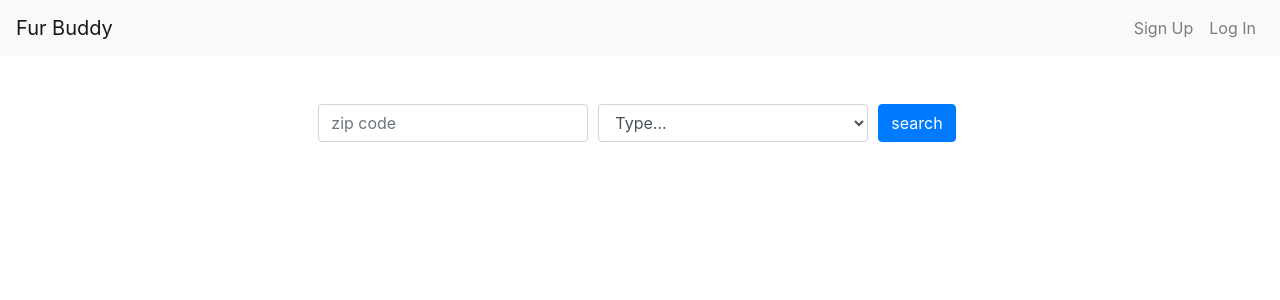
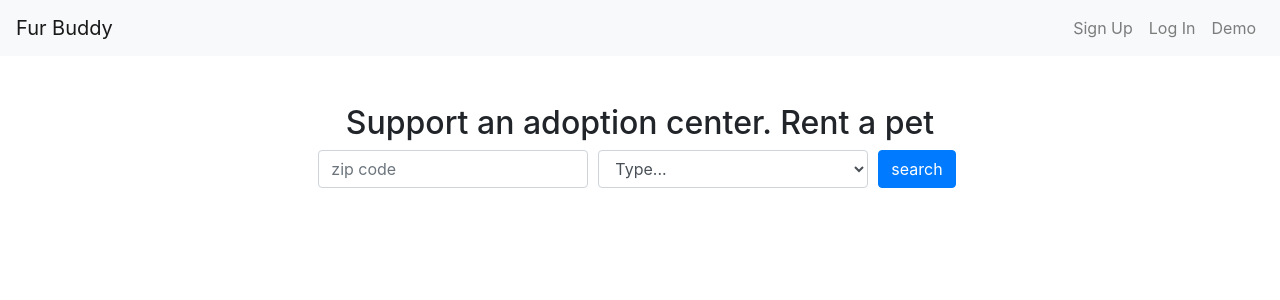
Before and after one commit to davidleecodes/Capstone1, a Flask app: page /pets in a window 1280 px wide. Shown: the top 300 px of the page. Run offline with Flask 2, Linux system fonts and the light colour scheme; data that the repository does not hold is empty; some libraries are stand-ins or nearby versions.

Commit message:
added demo moode and fix styling of images and paw place holder

```diff
--- a/app.py
+++ b/app.py
@@ -112,6 +112,7 @@ def login():
     if form.validate_on_submit():
         renter = Renter.authenticate(form.username.data,
                                      form.password.data)
+        print("RENTER",renter,form.username.data,form.password.data)
 
         if renter:
             do_login(renter)
@@ -121,6 +122,16 @@ def login():
         flash("Invalid credentials.", 'danger')
 
     return render_template('renter/login.html', form=form)
+
+@app.route('/demo', methods=["GET"])
+def demo():
+    """Handle user login."""
+    renter = Renter.authenticate("SAM","sampass")
+    print("RENTER",renter)
+    do_login(renter)
+    flash(f"Hello, {renter.username}!", "success")
+    return redirect(url_for('pets'))
+
 
 
 @app.route('/logout')
--- a/static/pet.js
+++ b/static/pet.js
@@ -17,6 +17,12 @@ function createPet(p) {
   let $pet = $(".pet");
   $pet.data("id", p.id);
   $pet.find(".pet-img").attr("src", photo);
+  if (photo) {
+    $pet.find(".fa-paw").hide();
+  } else {
+    $pet.find(".pet-img").hide();
+  }
+
   $pet.find(".pet-name").text(p.name);
   $pet.find(".pet-breed").text(p.breeds.primary);
   $pet.find(".pet-gender").text(p.gender);
--- a/static/petsList.js
+++ b/static/petsList.js
@@ -6,7 +6,6 @@ start();
 async function start() {
   let type = $("#data").data("type");
   let location = $("#data").data("location");
-  // await petApi.getToken();
   let pets = await petApi.getPets(type, location);
   createPetList(pets);
 }
@@ -21,6 +20,9 @@ function createPetList(pets) {
     $newPet.find(".card-img-top").attr("href", `/pet/${p.id}`);
     $newPet.find(".pet-name").text(p.name);
     $newPet.find(".pet-img").attr("src", photo);
+    if (photo) {
+      $newPet.find(".fa-paw").hide();
+    }
     if (p.distance != null) {
       let distance = Math.round(p.distance * 10) / 10;
       $newPet.find(".distance").text(`${distance} miles away`);
--- a/templates/base.html
+++ b/templates/base.html
@@ -13,7 +13,7 @@
     <script src="https://stackpath.bootstrapcdn.com/bootstrap/4.5.0/js/bootstrap.bundle.min.js"></script>
     <link
       rel="stylesheet"
-      href="https://cdnjs.cloudflare.com/ajax/libs/font-awesome/4.7.0/css/font-awesome.min.css"
+      href="https://cdnjs.cloudflare.com/ajax/libs/font-awesome/5.15.1/css/all.min.css"
     />
     <!-- <script src=" https://cdnjs.cloudflare.com/ajax/libs/bootstrap-datepicker/1.9.0/js/bootstrap-datepicker.min.js"></script> -->
     <script
@@ -39,6 +39,9 @@
             <a href="/signup" class="nav-link">Sign Up</a>
           </li>
           <li class="nav-item"><a href="/login" class="nav-link">Log In</a></li>
+          <li class="nav-item demo">
+            <a href="/demo" class="nav-link">Demo</a>
+          </li>
           {% else %}
           <li class="nav-item">
             <a href="/renter" class="nav-link">{{ g.renter.username }}</a>
@@ -50,7 +53,7 @@
         </ul>
       </div>
     </nav>
-    <div class="container my-5">
+    <div class="container container-md my-5" style="min-width: 500px">
       {% for category, message in get_flashed_messages(with_categories=True) %}
       <div class="alert alert-{{ category }}">{{ message }}</div>
       {% endfor %} {% block content %} {% endblock %}
--- a/templates/petList.html
+++ b/templates/petList.html
@@ -1,6 +1,7 @@
 {% extends 'base.html'%}
 <!--  -->
 {%block content%}
+<h2 class="text-center">Support an adoption center. Rent a pet</h2>
 <div id="data" data-type="{{type}}" data-location="{{location}}"></div>
 <form id="search">
   <div class="form-row justify-content-center">
@@ -39,10 +40,14 @@
 
   <!--  -->
   <div id="pet-clone" class="d-none">
-    <div class="pet col-md-3 my-3">
+    <div class="pet col-md-3 col-6 my-3">
       <div class="card">
-        <a class="card-img-top overflow-hidden" style="height: 300px;">
-          <img class="pet-img w-100 h-auto" />
+        <a
+          class="card-img-top overflow-hidden d-flex justify-content-center align-items-center"
+          style="height: 300px; background: lightgray"
+        >
+          <img class="pet-img w-auto" style="min-height: 300px" />
+          <i class="fas fa-paw text-white" style="font-size: 10em"></i>
         </a>
 
         <div class="card-body">
@@ -53,6 +58,7 @@
     </div>
   </div>
   <!--  -->
+
   <div id="pet-list" class="d-flex flex-wrap"></div>
   <!--  -->
   <script type="module" src="/static/petsList.js"></script>
```
Also changed, not shown: templates/pet.html (+17 -2 lines).
